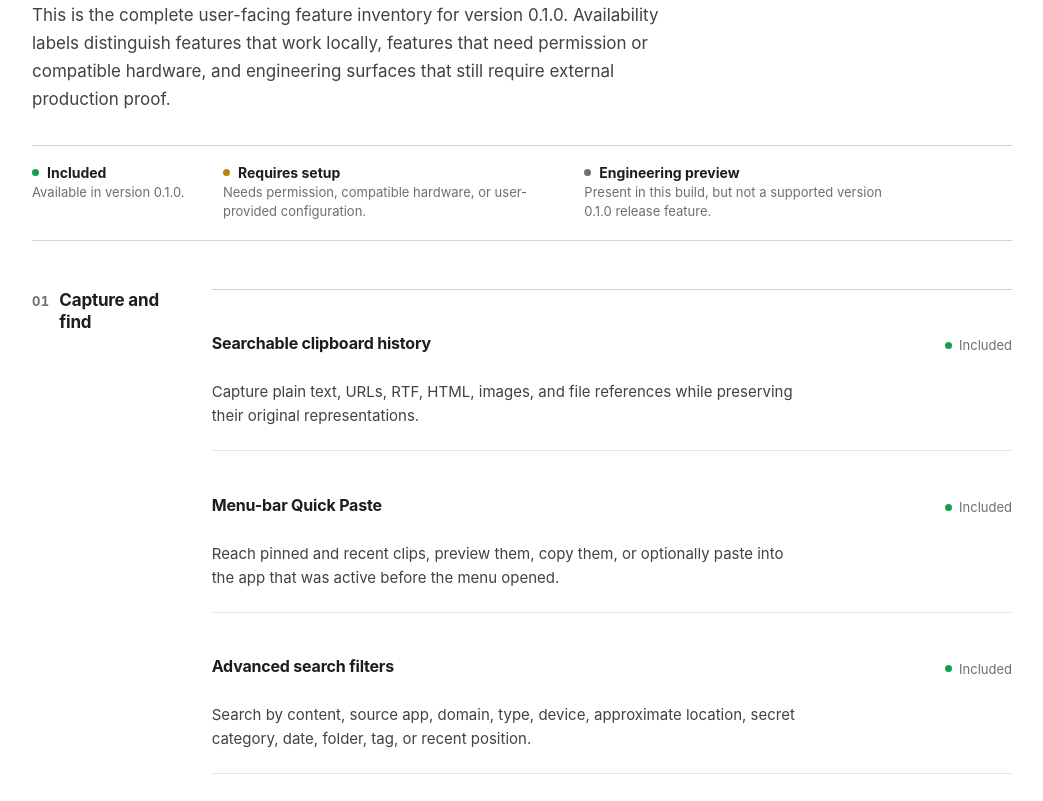
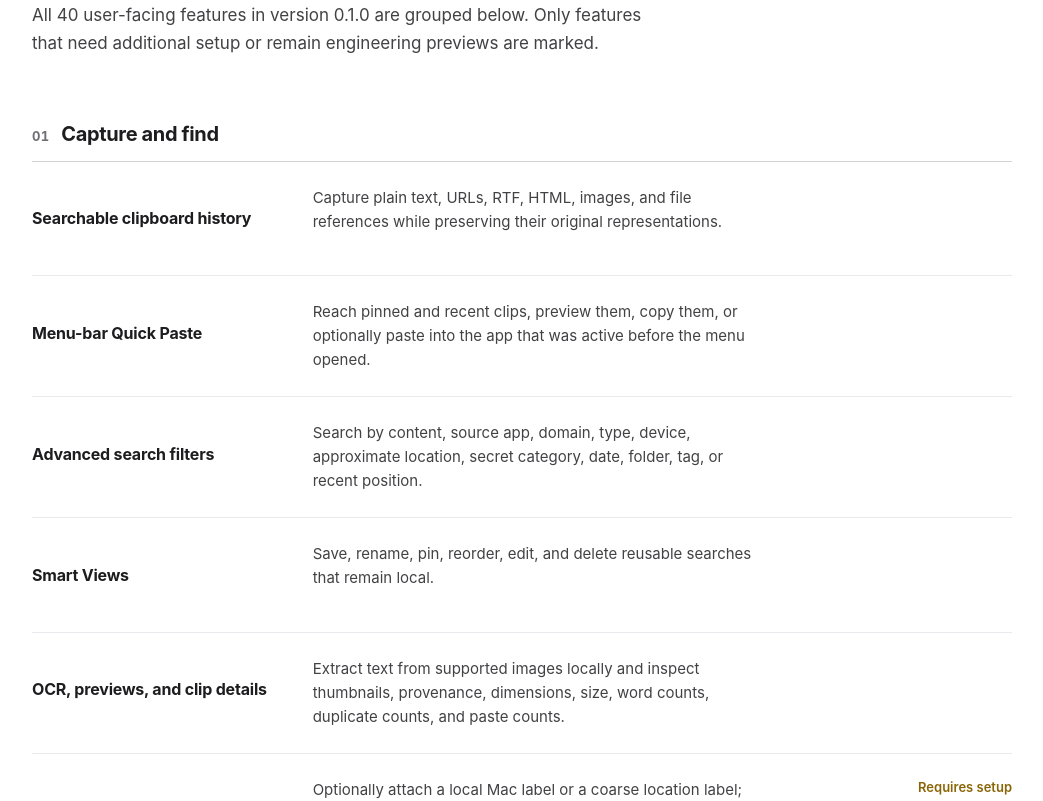
Before and after one commit to ibrolord/clipboard-router-releases, a React (Vite) app in the folder landing/: page / in a window 1280 px wide. Shown: the part 2940-3741 px from the top of the page, without its empty margins (118-1161 px from the left). Built offline with nearby package versions, Linux system fonts and the light colour scheme.

Commit message:
fix: simplify feature availability labels

```diff
--- a/landing/src/App.css
+++ b/landing/src/App.css
@@ -880,7 +880,7 @@ h3 {
 
 .feature-index { background: var(--surface); padding: clamp(72px, 8vw, 120px) 0; }
 
-.feature-index-head { max-width: 640px; }
+.feature-index-head { max-width: 680px; }
 .feature-index-head h2 { text-wrap: balance; }
 .feature-index-intro {
   margin-top: 18px;
@@ -890,72 +890,23 @@ h3 {
   line-height: 1.65;
 }
 
-.feature-legend {
-  margin-top: clamp(24px, 3vw, 32px);
-  padding: 18px 0;
-  border-top: 1px solid var(--line);
-  border-bottom: 1px solid var(--line);
+.feature-groups {
+  margin-top: clamp(40px, 5vw, 64px);
   display: flex;
-  flex-wrap: wrap;
-  gap: 8px clamp(24px, 3vw, 40px);
+  flex-direction: column;
+  gap: clamp(48px, 6vw, 72px);
 }
 
-.feature-legend-item {
-  display: flex;
-  flex-direction: column;
-  gap: 2px;
-  max-width: 32ch;
-}
-
-.feature-legend-item dt {
-  display: flex;
-  align-items: center;
-  gap: 8px;
-  font-size: 0.875rem;
-  font-weight: 650;
-}
-
-.feature-legend-item dd {
-  margin: 0;
-  font-size: 0.8125rem;
-  color: var(--muted);
-  line-height: 1.5;
-}
-
-.availability-dot {
-  width: 7px;
-  height: 7px;
-  border-radius: 50%;
-  flex: none;
-  background: var(--muted);
-}
-
-.availability-dot-included { background: #1a9d52; }
-.availability-dot-setup { background: #b9860a; }
-.availability-dot-preview { background: #6e6e73; }
-
-.feature-groups {
-  margin-top: clamp(32px, 4vw, 48px);
-  display: flex;
-  flex-direction: column;
-  gap: clamp(32px, 4vw, 48px);
-}
-
-.feature-group {
-  display: grid;
-  grid-template-columns: 14ch minmax(0, 1fr);
-  gap: clamp(16px, 3vw, 40px);
-  align-items: start;
-}
+.feature-group { display: block; }
 
 .feature-group-title {
   display: flex;
   align-items: baseline;
-  gap: 10px;
-  font-size: 1.0625rem;
-  letter-spacing: -0.012em;
-  position: sticky;
-  top: 96px;
+  gap: 12px;
+  padding-bottom: 14px;
+  border-bottom: 1px solid var(--line);
+  font-size: 1.25rem;
+  letter-spacing: -0.018em;
 }
 
 .feature-group-index {
@@ -965,59 +916,57 @@ h3 {
   color: var(--muted);
 }
 
-.feature-ledger {
-  border-top: 1px solid var(--line);
-}
+.feature-ledger { width: 100%; }
 
 .feature-row {
-  padding: clamp(16px, 2vw, 22px) 0;
+  display: grid;
+  grid-template-columns: minmax(0, 24ch) minmax(0, 1fr) 20ch;
+  gap: 6px clamp(24px, 3vw, 44px);
+  align-items: start;
+  padding: clamp(18px, 2.2vw, 24px) 0;
   border-bottom: 1px solid var(--line-soft);
-}
-
-.feature-row-head {
-  display: flex;
-  align-items: baseline;
-  justify-content: space-between;
-  gap: clamp(16px, 3vw, 32px);
 }
 
 .feature-row-title {
   font-size: 1rem;
+  line-height: 1.45;
   letter-spacing: -0.012em;
 }
 
 .feature-row-status {
-  flex: none;
-  display: inline-flex;
-  align-items: center;
-  gap: 7px;
+  grid-column: 3;
+  grid-row: 1;
+  justify-self: end;
   font-size: 0.8125rem;
+  font-weight: 600;
+  line-height: 1.45;
   color: var(--muted);
   text-align: right;
 }
+.feature-row-status-setup { color: #8a6506; }
 
 .feature-row-desc {
-  margin-top: 6px;
+  grid-column: 2;
+  grid-row: 1;
+  margin: 0;
   font-size: 0.9375rem;
   line-height: 1.6;
   color: var(--ink-2);
-  max-width: 62ch;
 }
 
-@media (max-width: 900px) {
-  .feature-group {
+@media (max-width: 800px) {
+  .feature-row {
     grid-template-columns: minmax(0, 1fr);
+    gap: 6px;
   }
-  .feature-group-title { position: static; }
-}
-
-@media (max-width: 700px) {
-  .feature-row-head {
-    flex-direction: column;
-    align-items: flex-start;
-    gap: 4px;
+  .feature-row-title,
+  .feature-row-status,
+  .feature-row-desc {
+    grid-column: 1;
+    grid-row: auto;
+    justify-self: start;
+    text-align: left;
   }
-  .feature-row-status { text-align: left; }
 }
 
 /* Full-width frames keep native UI labels readable instead of turning the
--- a/landing/src/App.tsx
+++ b/landing/src/App.tsx
@@ -282,12 +282,6 @@ const FEATURE_GROUPS: readonly FeatureGroup[] = [
       ],
     ],
   ],
-]
-
-const AVAILABILITY_LEGEND: readonly (readonly [FeatureAvailability, string])[] = [
-  ['Included', 'Available in version 0.1.0.'],
-  ['Requires setup', 'Needs permission, compatible hardware, or user-provided configuration.'],
-  ['Engineering preview', 'Present in this build, but not a supported version 0.1.0 release feature.'],
 ]
 
 const faqs: readonly (readonly [string, string])[] = [
@@ -789,19 +783,8 @@ function App() {
           <div className="shell">
             <Reveal className="feature-index-head">
               <h2 id="features-title">Clipboard Router helps you find, reuse, organize, automate, protect, and share what you copy.</h2>
-              <p className="feature-index-intro">This is the complete user-facing feature inventory for version {APP.version}. Availability labels distinguish features that work locally, features that need permission or compatible hardware, and engineering surfaces that still require external production proof.</p>
+              <p className="feature-index-intro">All 40 user-facing features in version {APP.version} are grouped below. Only features that need additional setup or remain engineering previews are marked.</p>
             </Reveal>
-            <dl className="feature-legend" role="list">
-              {AVAILABILITY_LEGEND.map(([label, meaning]) => (
-                <div className="feature-legend-item" role="listitem" key={label}>
-                  <dt>
-                    <span className={`availability-dot availability-dot-${AVAILABILITY_SLUG[label]}`} aria-hidden="true" />
-                    {label}
-                  </dt>
-                  <dd>{meaning}</dd>
-                </div>
-              ))}
-            </dl>
             <div className="feature-groups">
               {FEATURE_GROUPS.map(([groupTitle, features], groupIndex) => (
                 <Reveal className="feature-group" key={groupTitle} delay={Math.min(groupIndex * 40, 240)}>
@@ -812,13 +795,12 @@ function App() {
                   <ul className="feature-ledger" role="list">
                     {features.map(([title, availability, description]) => (
                       <li className="feature-row" key={title}>
-                        <div className="feature-row-head">
-                          <h4 className="feature-row-title">{title}</h4>
-                          <span className="feature-row-status">
-                            <span className={`availability-dot availability-dot-${AVAILABILITY_SLUG[availability]}`} aria-hidden="true" />
+                        <h4 className="feature-row-title">{title}</h4>
+                        {availability !== 'Included' && (
+                          <span className={`feature-row-status feature-row-status-${AVAILABILITY_SLUG[availability]}`}>
                             {availability}
                           </span>
-                        </div>
+                        )}
                         <p className="feature-row-desc">{description}</p>
                       </li>
                     ))}
```
